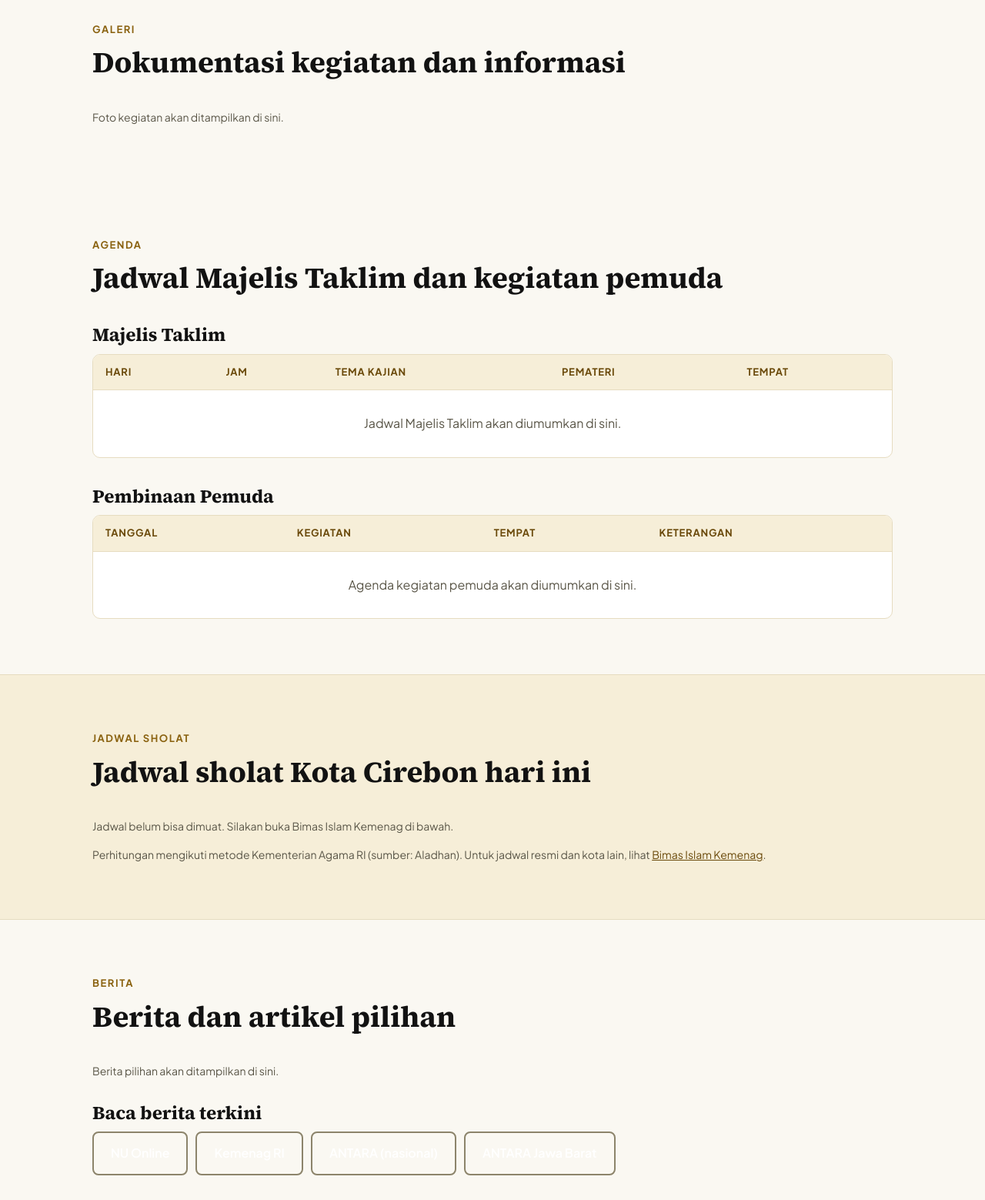
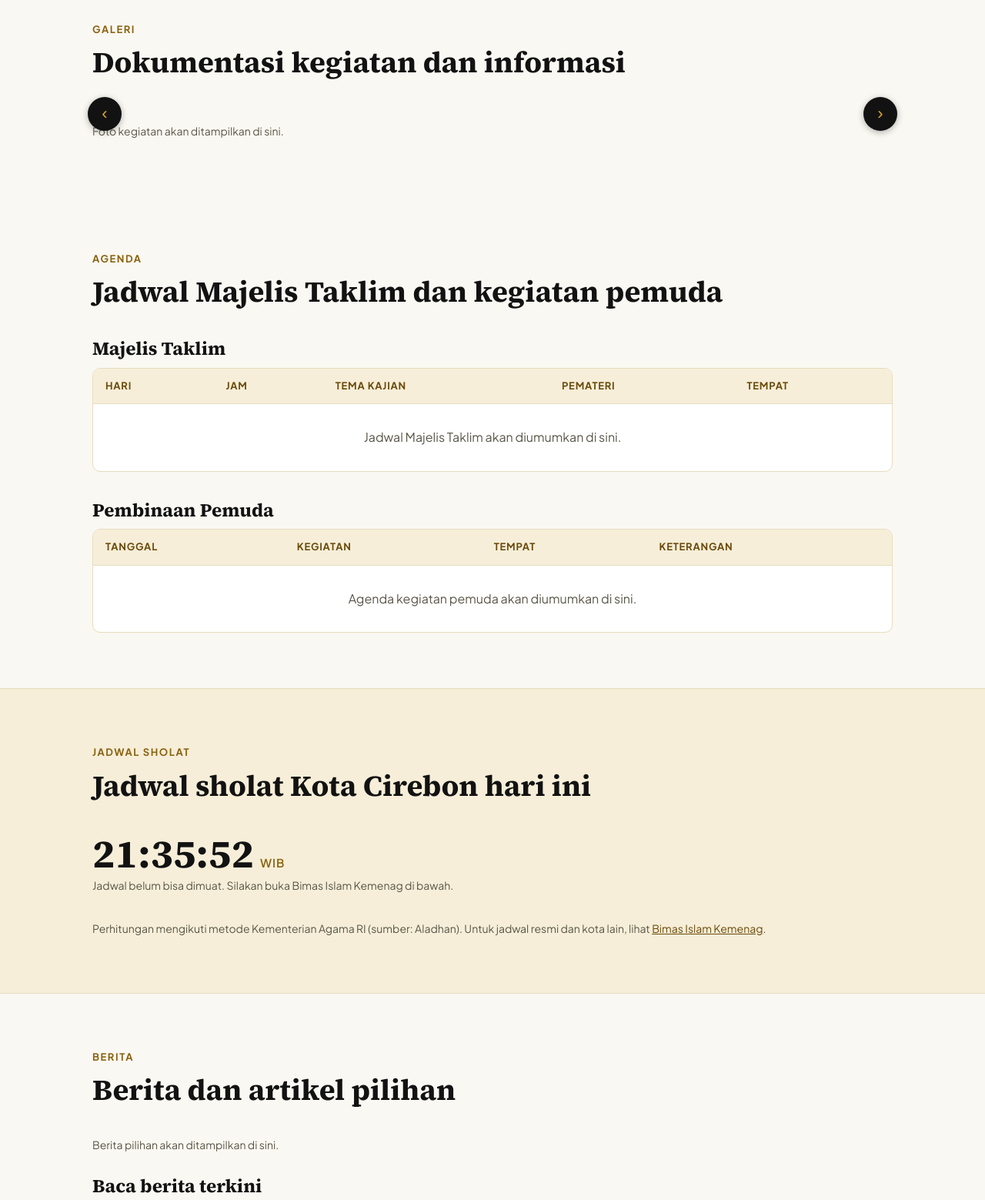
Before and after one commit to maalharitscrb-ux/yayasan-abu-ahsan, a plain HTML site: page index.html in a window 1280 px wide. Shown: the part 1680-3239 px from the top of the page at 77% size. Drawn offline with Linux system fonts and the light colour scheme; no server answers.

Commit message:
Add files via upload

```diff
--- a/index.html
+++ b/index.html
@@ -129,7 +129,15 @@ td.empty { color: var(--muted); text-align: center; padding: 30px 16px; }
 .agenda { display: grid; gap: 36px; }
 
 /* galeri, sholat, berita, pustaka */
-.gallery { display: grid; grid-template-columns: repeat(auto-fill, minmax(230px, 1fr)); gap: 16px; }
+.gallery-wrap { position: relative; }
+.gallery { display: flex; gap: 16px; overflow-x: auto; scroll-snap-type: x mandatory; scroll-behavior: smooth; -webkit-overflow-scrolling: touch; padding: 4px 2px 14px; scrollbar-width: thin; }
+.gallery figure { flex: 0 0 min(300px, 80%); scroll-snap-align: start; }
+.gal-nav { position: absolute; top: 38%; transform: translateY(-50%); width: 44px; height: 44px; border-radius: 50%; border: 0; background: var(--ink); color: var(--gold); font-size: 22px; line-height: 1; cursor: pointer; box-shadow: 0 2px 8px rgba(0,0,0,.3); z-index: 2; }
+.gal-nav:hover { background: #2B2B2B; }
+.gal-nav.prev { left: -6px; } .gal-nav.next { right: -6px; }
+.clock { font-family: var(--display); font-size: clamp(34px, 7vw, 52px); font-weight: 700; line-height: 1.1; }
+.clock small { font-family: var(--body); font-size: 15px; font-weight: 600; color: var(--teal); margin-left: 8px; letter-spacing: .06em; }
+.clockbox { display: grid; gap: 2px; margin-bottom: 18px; }
 .gallery figure { margin: 0; background: var(--white); border: 1px solid var(--line); border-radius: 12px; overflow: hidden; display: grid; }
 .gallery button { border: 0; padding: 0; background: #E9E1C8; cursor: zoom-in; display: block; }
 .gallery img { width: 100%; aspect-ratio: 4 / 3; object-fit: cover; display: block; }
@@ -282,7 +290,11 @@ footer a { color: #fff; }
         <p class="eyebrow">Galeri</p>
         <h2>Dokumentasi kegiatan dan informasi</h2>
       </div>
-      <div class="gallery" id="list-galeri"></div>
+      <div class="gallery-wrap">
+        <button type="button" class="gal-nav prev" id="gal-prev" aria-label="Foto sebelumnya">&#8249;</button>
+        <div class="gallery" id="list-galeri" tabindex="0" aria-label="Galeri foto, geser untuk melihat foto lainnya"></div>
+        <button type="button" class="gal-nav next" id="gal-next" aria-label="Foto berikutnya">&#8250;</button>
+      </div>
       <p class="note" id="galeri-empty">Foto kegiatan akan ditampilkan di sini.</p>
     </div>
   </section>
@@ -317,7 +329,7 @@ footer a { color: #fff; }
         <p class="eyebrow">Jadwal sholat</p>
         <h2>Jadwal sholat Kota Cirebon hari ini</h2>
       </div>
-      <p class="note" id="prayer-date">Memuat jadwal...</p>
+      <div class="clockbox"><div class="clock" id="clock" aria-label="Jam sekarang">--:--:--<small>WIB</small></div><p class="note" id="prayer-date" style="margin:0">Memuat jadwal...</p></div>
       <div class="prayer" id="prayer" aria-live="polite"></div>
       <p class="note" style="margin-top:14px">Perhitungan mengikuti metode Kementerian Agama RI (sumber: Aladhan). Untuk jadwal resmi dan kota lain, lihat <a href="https://bimasislam.kemenag.go.id/jadwalshalat" target="_blank" rel="noopener">Bimas Islam Kemenag</a>.</p>
     </div>
@@ -333,7 +345,6 @@ footer a { color: #fff; }
       <p class="note" id="berita-empty">Berita pilihan akan ditampilkan di sini.</p>
       <h3 class="sub-h" style="margin-top:28px">Baca berita terkini</h3>
       <div class="links">
-        <a class="btn btn-line" href="https://www.nu.or.id/" target="_blank" rel="noopener">NU Online</a>
         <a class="btn btn-line" href="https://kemenag.go.id/" target="_blank" rel="noopener">Kemenag RI</a>
         <a class="btn btn-line" href="https://www.antaranews.com/" target="_blank" rel="noopener">ANTARA (nasional)</a>
         <a class="btn btn-line" href="https://www.antaranews.com/jabar" target="_blank" rel="noopener">ANTARA Jawa Barat</a>
@@ -352,7 +363,6 @@ footer a { color: #fff; }
       <h3 class="sub-h" style="margin-top:28px">Pustaka digital</h3>
       <div class="links">
         <a class="btn btn-line" href="https://quran.kemenag.go.id/" target="_blank" rel="noopener">Al-Qur'an Kemenag</a>
-        <a class="btn btn-line" href="https://www.nu.or.id/" target="_blank" rel="noopener">Khazanah NU Online</a>
         <a class="btn btn-line" href="https://kemenag.go.id/" target="_blank" rel="noopener">Kemenag RI</a>
       </div>
     </div>
@@ -602,8 +612,15 @@ var PKBM_DATA = { pengurus: [], jadwal: [], siswaMode: 'count', siswa: [], siswa
       f.appendChild(c); box.appendChild(f);
     });
     document.getElementById('galeri-empty').hidden = !!box.children.length;
+    var many = box.scrollWidth > box.clientWidth + 4;
+    document.getElementById('gal-prev').hidden = document.getElementById('gal-next').hidden = !many;
   };
   (function () {
+    var box = document.getElementById('list-galeri');
+    function step(d) { box.scrollBy({ left: d * Math.max(260, box.clientWidth * 0.8), behavior: 'smooth' }); }
+    document.getElementById('gal-prev').addEventListener('click', function () { step(-1); });
+    document.getElementById('gal-next').addEventListener('click', function () { step(1); });
+    box.addEventListener('keydown', function (e) { if (e.key === 'ArrowRight') step(1); if (e.key === 'ArrowLeft') step(-1); });
     var dlg = document.getElementById('lightbox');
     document.getElementById('lb-close').addEventListener('click', function () { dlg.close(); });
     dlg.addEventListener('click', function (e) { if (e.target === dlg) dlg.close(); });
@@ -631,8 +648,16 @@ var PKBM_DATA = { pengurus: [], jadwal: [], siswaMode: 'count', siswa: [], siswa
       });
       info.textContent = dateText + ' (WIB)';
     }
+    var clock = document.getElementById('clock');
+    function tick() {
+      var t = new Date().toLocaleTimeString('id-ID', { timeZone: 'Asia/Jakarta', hour12: false, hour: '2-digit', minute: '2-digit', second: '2-digit' }).replace(/\./g, ':');
+      clock.firstChild.nodeValue = t;
+    }
+    tick(); setInterval(tick, 1000);
+    setInterval(function () { if (window.__prayerT) show(window.__prayerT, window.__prayerD); }, 60000);
     fetch(url).then(function (r) { return r.json(); }).then(function (j) {
       var d = j.data, g = d.date.gregorian, h = d.date.hijri;
+      window.__prayerT = d.timings; window.__prayerD = g.weekday.en + ', ' + g.date + ' / ' + h.day + ' ' + h.month.en + ' ' + h.year + ' H';
       show(d.timings, g.weekday.en + ', ' + g.date + ' / ' + h.day + ' ' + h.month.en + ' ' + h.year + ' H');
     }).catch(function () {
       info.textContent = 'Jadwal belum bisa dimuat. Silakan buka Bimas Islam Kemenag di bawah.';
--- a/site-fields.js
+++ b/site-fields.js
@@ -76,7 +76,7 @@ export const LISTS = {
   jadwal: { cols: [["hari", "Hari"], ["jam", "Jam"], ["mapel", "Mata pelajaran"], ["paket", "Paket", ["", "Paket B", "Paket C"]], ["pengajar", "Pengajar"]] },
   majelis: { cols: [["hari", "Hari"], ["jam", "Jam"], ["tema", "Tema kajian"], ["pemateri", "Pemateri"], ["tempat", "Tempat"]] },
   pemuda: { cols: [["tanggal", "Tanggal"], ["kegiatan", "Kegiatan"], ["tempat", "Tempat"], ["ket", "Keterangan"]] },
-  berita: { cols: [["judul", "Judul"], ["tanggal", "Tanggal"], ["sumber", "Sumber (mis. NU Online)"], ["link", "Tautan berita"], ["ringkasan", "Ringkasan singkat", "textarea"]] },
+  berita: { cols: [["judul", "Judul"], ["tanggal", "Tanggal"], ["sumber", "Sumber (mis. Kemenag)"], ["link", "Tautan berita"], ["ringkasan", "Ringkasan singkat", "textarea"]] },
   buku: { cols: [["judul", "Judul buku"], ["penulis", "Penulis"], ["deskripsi", "Deskripsi", "textarea"], ["link", "Tautan buku"]] },
   pengumuman: { cols: [["judul", "Judul"], ["tanggal", "Tanggal"], ["isi", "Isi pengumuman", "textarea"]] }
 };
```
Also changed, not shown: admin.html (+1 -1 lines).
